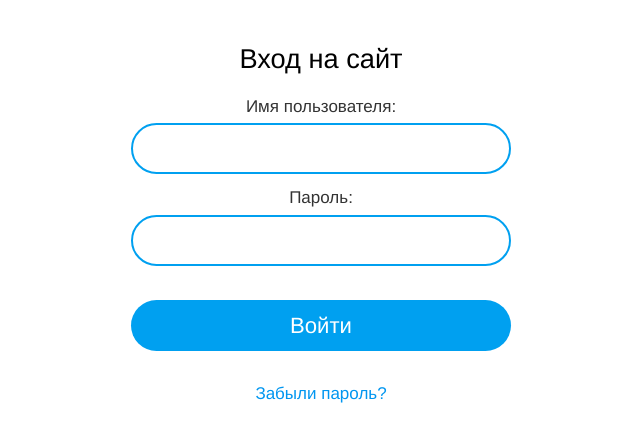
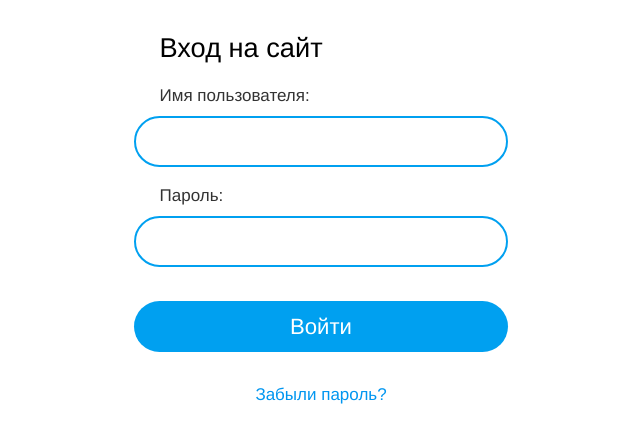
Before and after one commit to grialexey/engus, a Django app: page /accounts/login/ in a window 1280 px wide. Shown: the part 66-509 px from the top of the page, without its empty margins (319-959 px from the left). Run offline with Django 3.2, Linux system fonts and the light colour scheme.

Commit message:
Change login and registration forms design

```diff
--- a/engus/static/css/global.css
+++ b/engus/static/css/global.css
@@ -734,17 +734,20 @@ textarea {
   margin: 0 auto;
 }
 .registration {
-  max-width: 380px;
-  margin: 45px auto;
+  max-width: 23rem;
+  padding: 0 2rem;
+  -webkit-box-sizing: border-box;
+  -moz-box-sizing: border-box;
+  box-sizing: border-box;
+  margin: 2rem auto;
   line-height: 1;
 }
 .registration h1 {
   font-size: 1.6rem;
-  text-align: center;
   margin-bottom: 1.5rem;
 }
 .registration p {
-  margin: 15px 0;
+  margin: 1.2rem 0;
 }
 .registration p.centered {
   text-align: center;
@@ -760,15 +763,14 @@ textarea {
   text-decoration: underline;
 }
 .registration form {
-  margin: 20px 0;
-  text-align: center;
+  margin: 1.5rem 0;
 }
 .registration form p {
   margin-top: 0;
 }
 .registration form .errorlist {
   color: #f00;
-  margin: 20px 0 5px;
+  margin: 1.5rem 0 0.5rem;
 }
 .registration form .helptext {
   display: block;
@@ -781,17 +783,17 @@ textarea {
 }
 .registration form label {
   display: block;
-  margin: 5px 0;
+  margin: 0.7rem 0;
   color: #333;
 }
 .registration form input {
   display: block;
-  width: 100%;
+  width: calc(100% + 3rem);
   -webkit-box-sizing: border-box;
   -moz-box-sizing: border-box;
   box-sizing: border-box;
   padding: 0 1.5rem;
-  margin: 0.5rem 0;
+  margin: 0.5rem -1.5rem;
   height: 3rem;
   line-height: 3rem;
   -webkit-border-radius: 1.5rem;
@@ -802,7 +804,7 @@ textarea {
   outline: none;
 }
 .registration form input[type=submit] {
-  margin: 2rem 0;
+  margin: 2rem -1.5rem;
   font-size: 1.3rem;
   color: #fff;
   background-color: #00a0f0;
```
Also changed, not shown: engus/static/frontend/stylus/blocks/registration.styl (+11 -11 lines).
